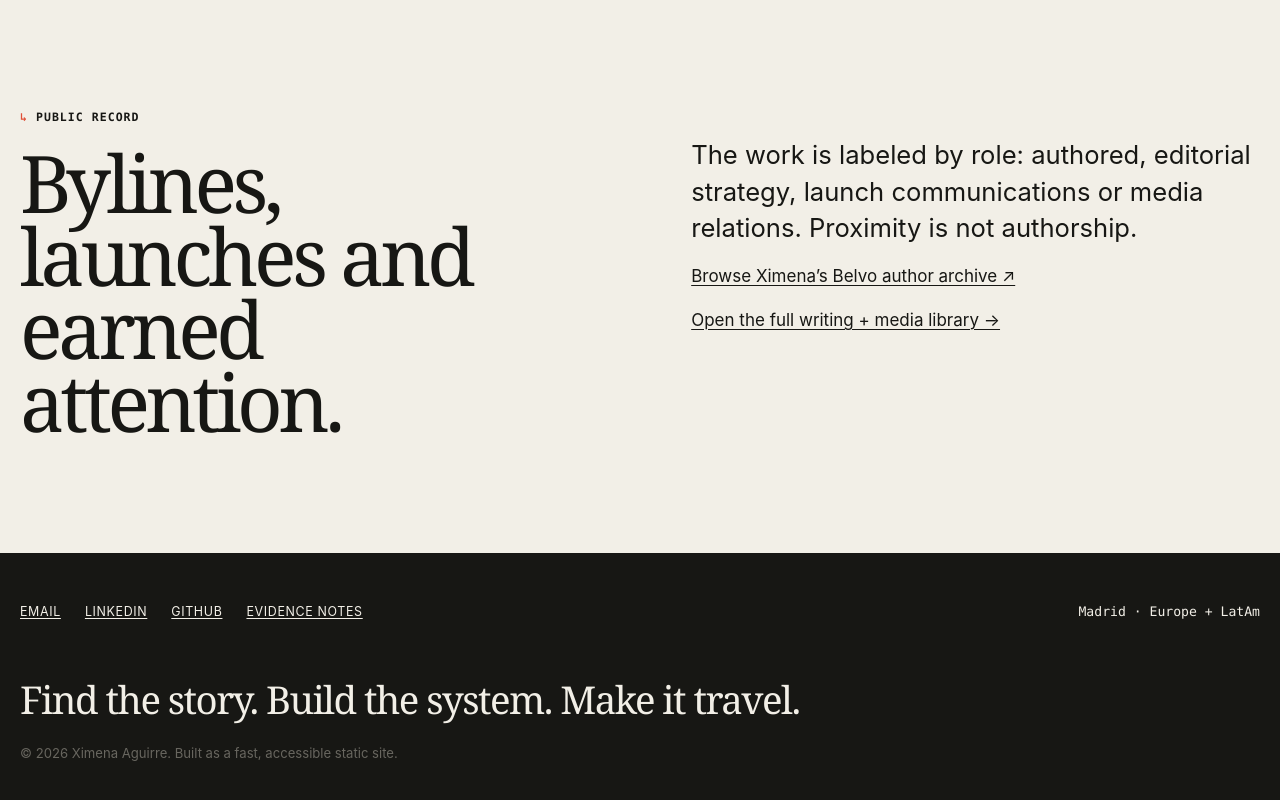
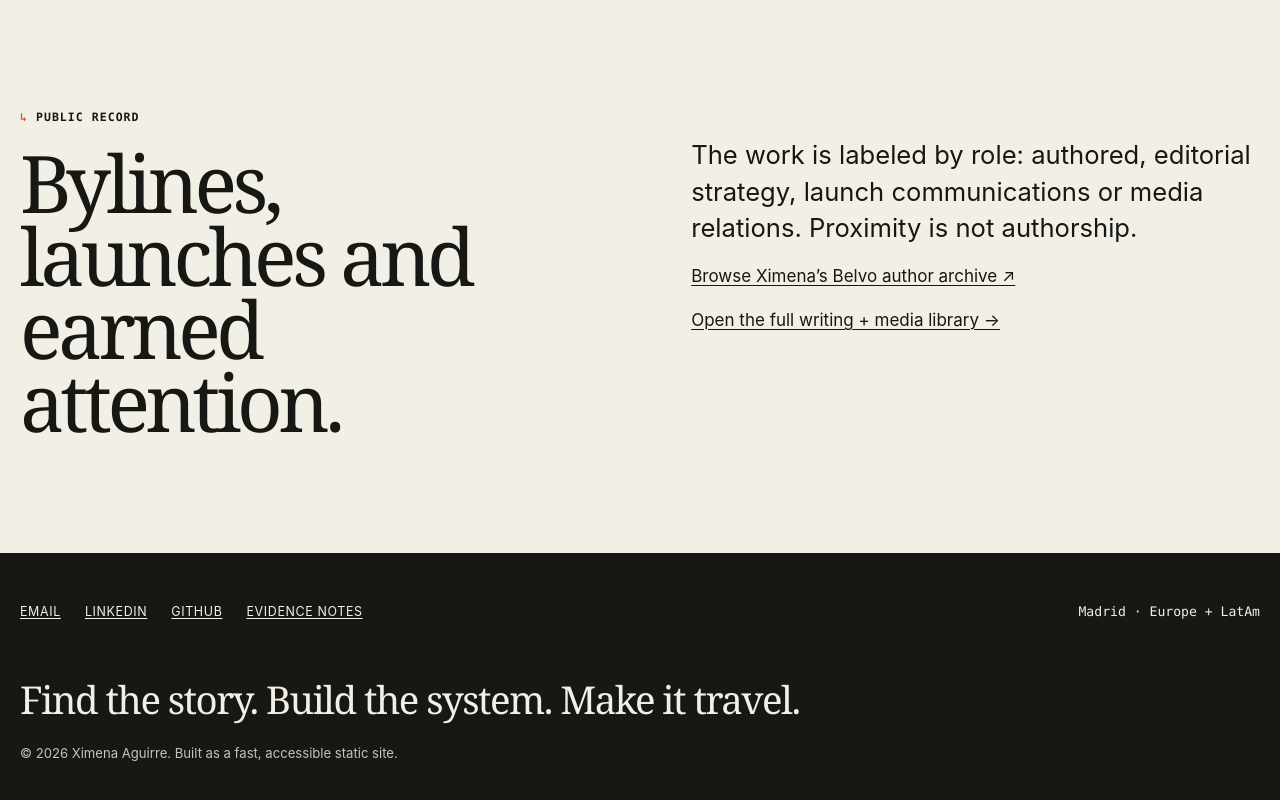
Before and after one commit to ximenaaguirrerdz-ctrl/ximenaaguirrerdz-ctrl.github.io, a website: page index.html in a window 1280 px wide. Shown: the part 3124-3924 px from the top of the page. Drawn offline with Linux system fonts and the light colour scheme.

Commit message:
Improve footer contrast

```diff
--- a/assets/css/styles.css
+++ b/assets/css/styles.css
@@ -180,6 +180,7 @@ summary { cursor: pointer; padding: 1rem 2.5rem 1rem 0; font-weight: 750; list-s
 details > div { padding: 0 0 1.4rem 1.5rem; }
 
 .site-footer { color: var(--paper); background: var(--ink); padding-block: 3rem; }
+.site-footer .muted { color: #c8c3b7; }
 .footer-grid { display: grid; grid-template-columns: 1fr auto; gap: 2rem; }
 .footer-links { display: flex; flex-wrap: wrap; gap: .8rem 1.5rem; font-size: .78rem; text-transform: uppercase; letter-spacing: .05em; }
 .footer-note { margin: 3rem 0 0; font-family: var(--serif); font-size: clamp(1.8rem, 3vw, 3.4rem); letter-spacing: -.04em; }
```
